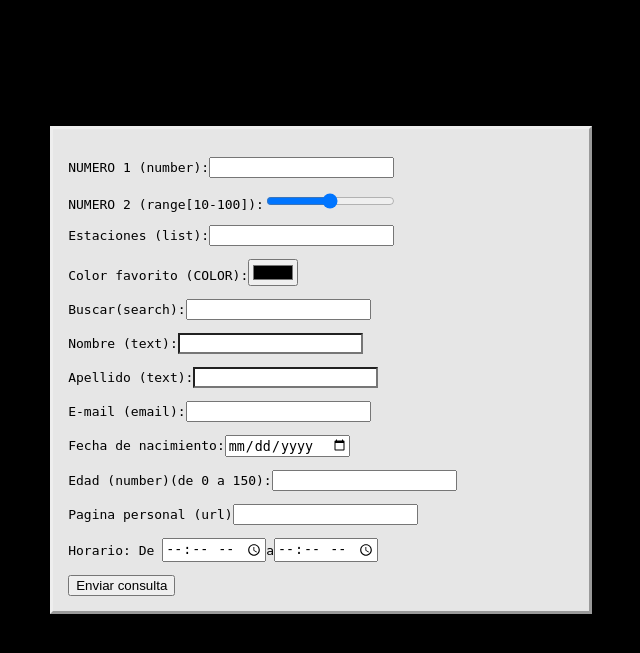
After one commit to Jaimezalo/Ejercicios-PHP, a PHP site: page /03.html in a window 1280 px wide. The commit adds this page. Shown: the top 653 px of the page, without its empty margins (319-959 px from the left). Run offline with PHP 8.4, Linux system fonts and the light colour scheme.

Commit message:
08/10/2019

```diff
--- /dev/null
+++ b/ejercicios04/03.html
@@ -0,0 +1,72 @@
+
+<!DOCTYPE html PUBLIC "-//W3C//DTD HTML 4.01 Transitional//EN" "http://www.w3.org/TR/html4/loose.dtd">
+<html>
+	<head>
+		<style type="text/css">
+			body{
+				background-color:black;
+			}
+
+			input[type=text]{
+    			border-radius: 0;
+
+			}
+			input[type=password]{
+    			border-radius: 0;
+			}
+			form{
+    			background-color:#E6E6E6;
+    			border-style: outset;
+    			font-family:monospace;
+    			font-size:1em;
+    			padding:15px;
+   				cursor:pointer;
+   				display:block;
+   				width:40%;
+   				margin: 10% auto;
+   				text-align:left;
+
+			}
+            .radios{
+                padding: 2%;
+            }
+            #operacion{
+            	padding: 2%;
+            }
+            #tipo{
+            	padding: 2%;
+            }
+			.numeros{
+			padding-left: 5%;
+			}
+
+			#botones{
+				padding-left:34%;
+			}
+		</style>
+	</head>
+	<body>
+		<form action="03.php" method="post">
+				<p>NUMERO 1 (number):<input type="number" name="numero1"></p>
+				<p>NUMERO 2 (range[10-100]):<input type="range" name="rango" min="10" max="100"></p>
+  				<p>Estaciones (list):<input list="browsers" name="list"></p>
+										<datalist id="browsers">
+    									<option value="Primavera">
+    									<option value="Verano">
+    									<option value="Otoño">
+    									<option value="Invierno">
+  										</datalist>
+  				<p>Color favorito (COLOR):<input type="color" name="color" value="#000000"></p>
+  				<p>Buscar(search):<input type="search" name="buscar"></p>
+  				<p>Nombre (text):<input type="text" name="nombre"> </p>
+  				<p>Apellido (text):<input type="text" name="apellido"></p>
+  				<p>E-mail (email):<input type="email" name="email"></p>
+  				<p>Fecha de nacimiento:<input type="date" name="fecha"></p>
+				<p>Edad (number)(de 0 a 150):<input type="number" name="edad" max="150"></p>
+				<p>Pagina personal (url)<input type="url" name="pagina"></p>
+  				<p>Horario: De <input type="time" name="hora1">a<input type="time" name="hora2"></p>
+  				<input type="submit" name="enviar" value="Enviar consulta">
+		</form>
+
+	</body>
+</html>
--- /dev/null
+++ b/ejercicios04/03.php
@@ -0,0 +1,6 @@
+<?php
+echo "Con print_r:\n";
+print_r($_REQUEST);
+echo "<br>Con var_dump:\n";
+var_dump($_REQUEST);
+?>
```
Also changed, not shown: ejercicios04/02.html (+27 -6 lines), ejercicios04/02.php (+16 -7 lines), ejercicios04/funcionesvar.php (deleted, +0 -32 lines), 4 other files.
